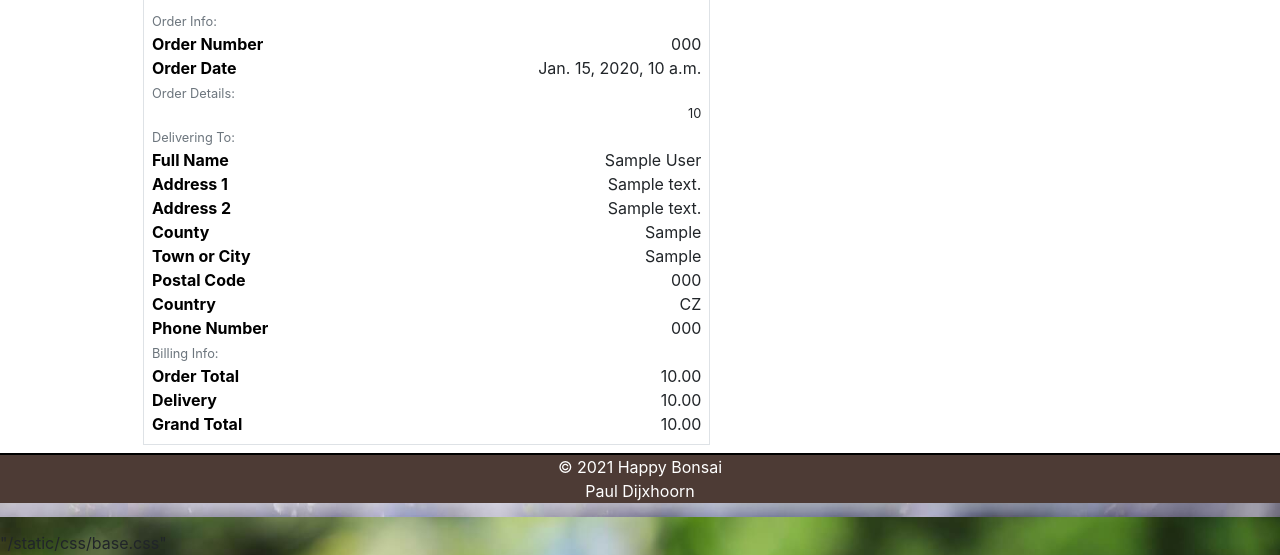
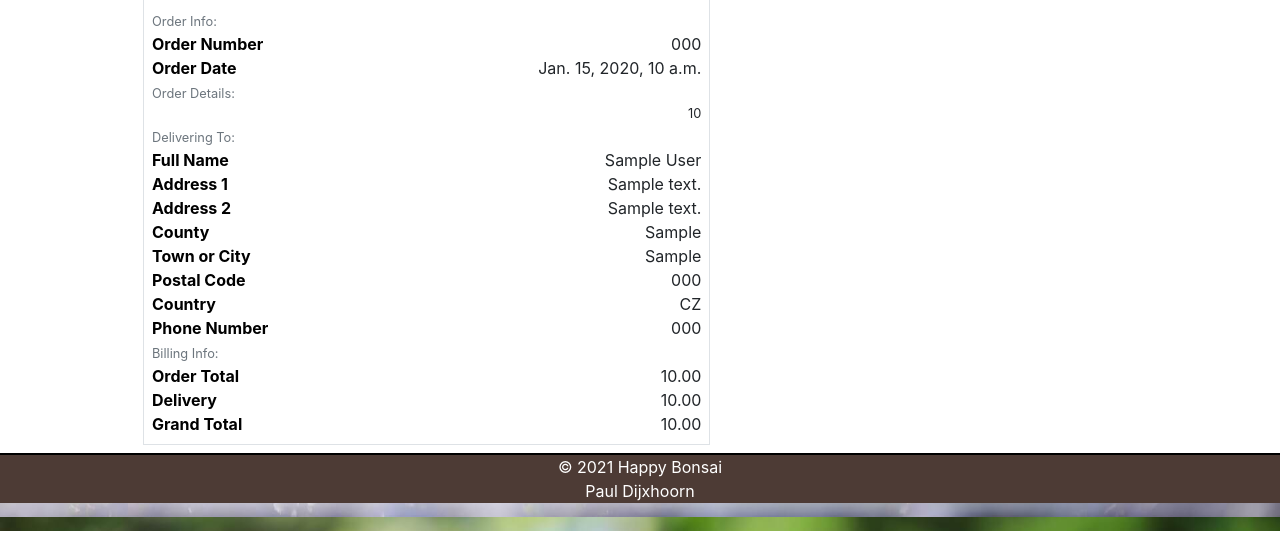
Before and after one commit to pjdijxhoorn/milestone-4-webshop, a Django app: page /profile/order_history/000 in a window 1280 px wide. Shown: the part 317-872 px from the top of the page. After the commit the page ends 848 px from the top, so only its background shows below. Run offline with Django 3.2, Linux system fonts and the light colour scheme; data comes from the database, SQL or seed files in the repository; tables that the repository leaves empty hold one stand-in row (values such as "Sample post"); some libraries are stand-ins or nearby versions.

Commit message:
testing tilt

```diff
--- a/templates/base.html
+++ b/templates/base.html
@@ -169,7 +169,7 @@
     <script type="text/javascript">
         $('.toast').toast('show');
     </script>
-    <script src="{% static '/js/tilt.js' %}"></script> "{% static 'css/base.css' %}"
+    <script src="{% static '/js/tilt.js' %}"></script>
     <script src="/static/js/tilt.js"></script>
     <script type="module" src="https://unpkg.com/ionicons@5.5.2/dist/ionicons/ionicons.esm.js"></script>
     <script nomodule src="https://unpkg.com/ionicons@5.5.2/dist/ionicons/ionicons.js"></script>
```
